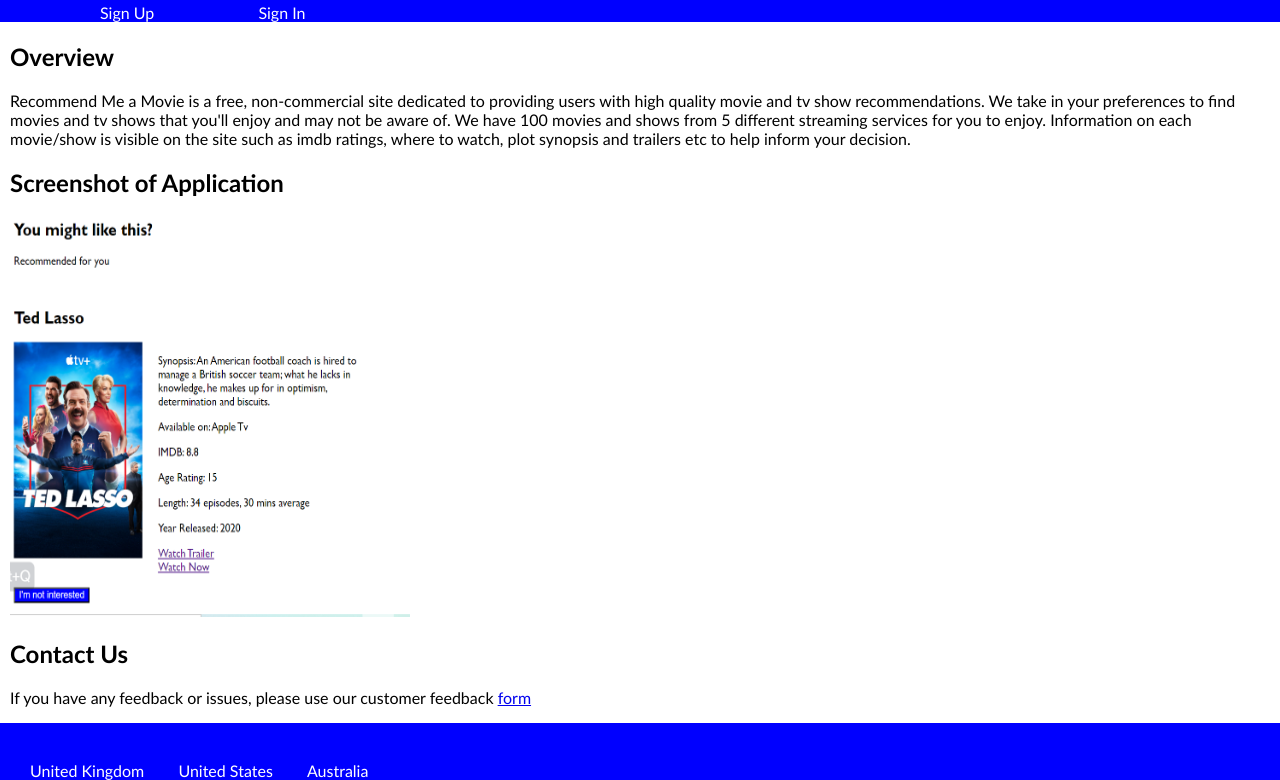
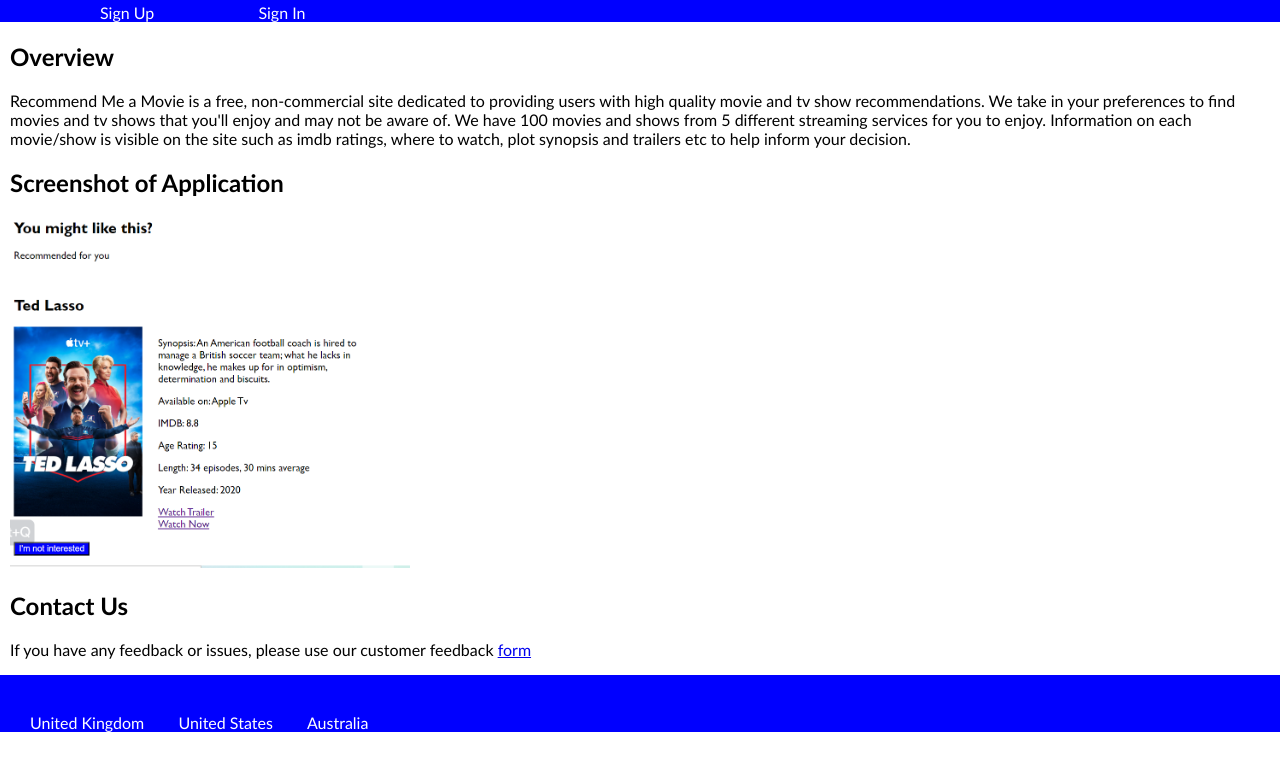
Before and after one commit to GreyShadow46/Recommend-Me-a-Movie, a plain HTML site: page index.html in a window 1280 px wide. Shown: the part 79-859 px from the top of the page. After the commit the page ends 811 px from the top, so only its background shows below. Drawn offline with Linux system fonts and the light colour scheme.

Commit message:
Image testing

```diff
--- a/public/styles.css
+++ b/public/styles.css
@@ -6,7 +6,7 @@
 
 img {
   max-width:100%;
-  max-height:100%;
+  height: auto;
 }
 
 .overview {
```
